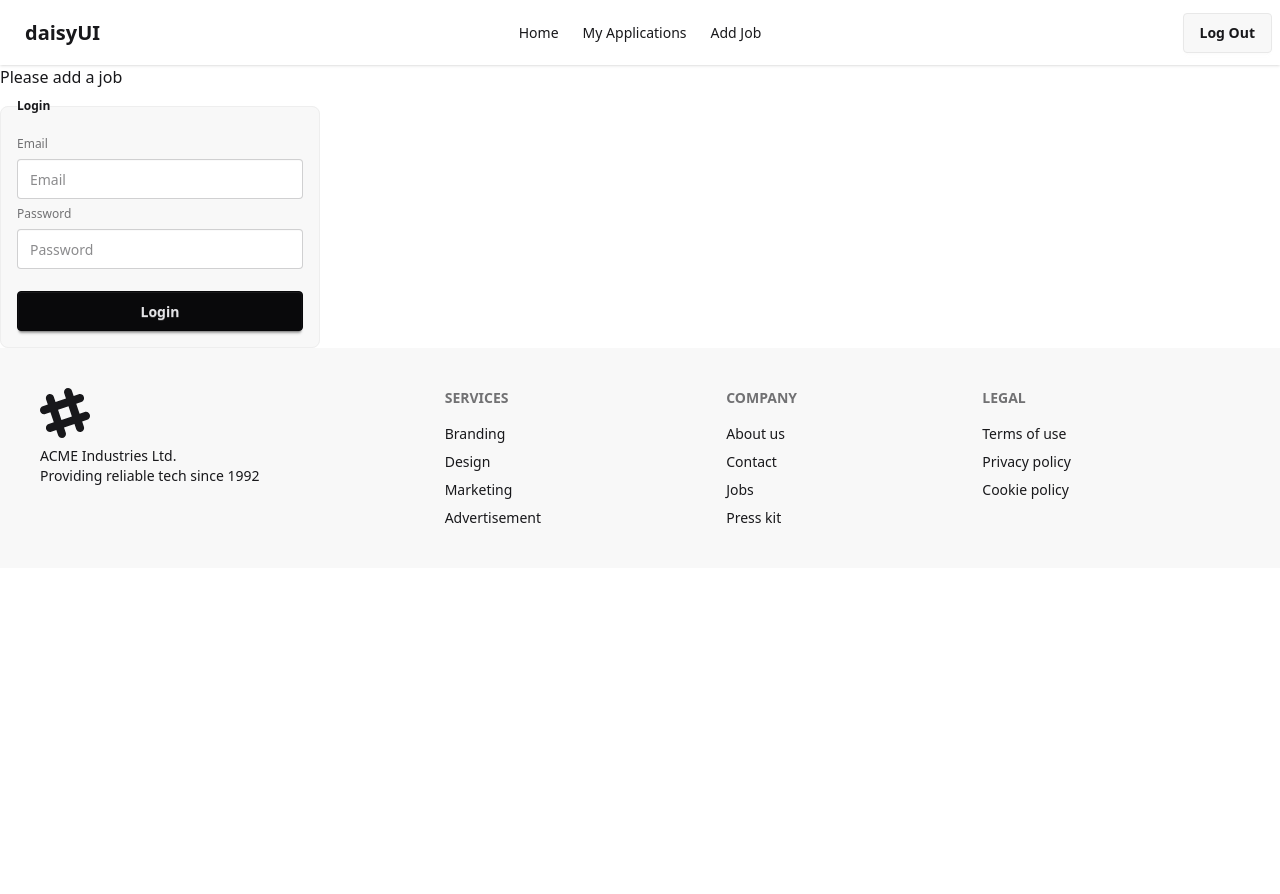
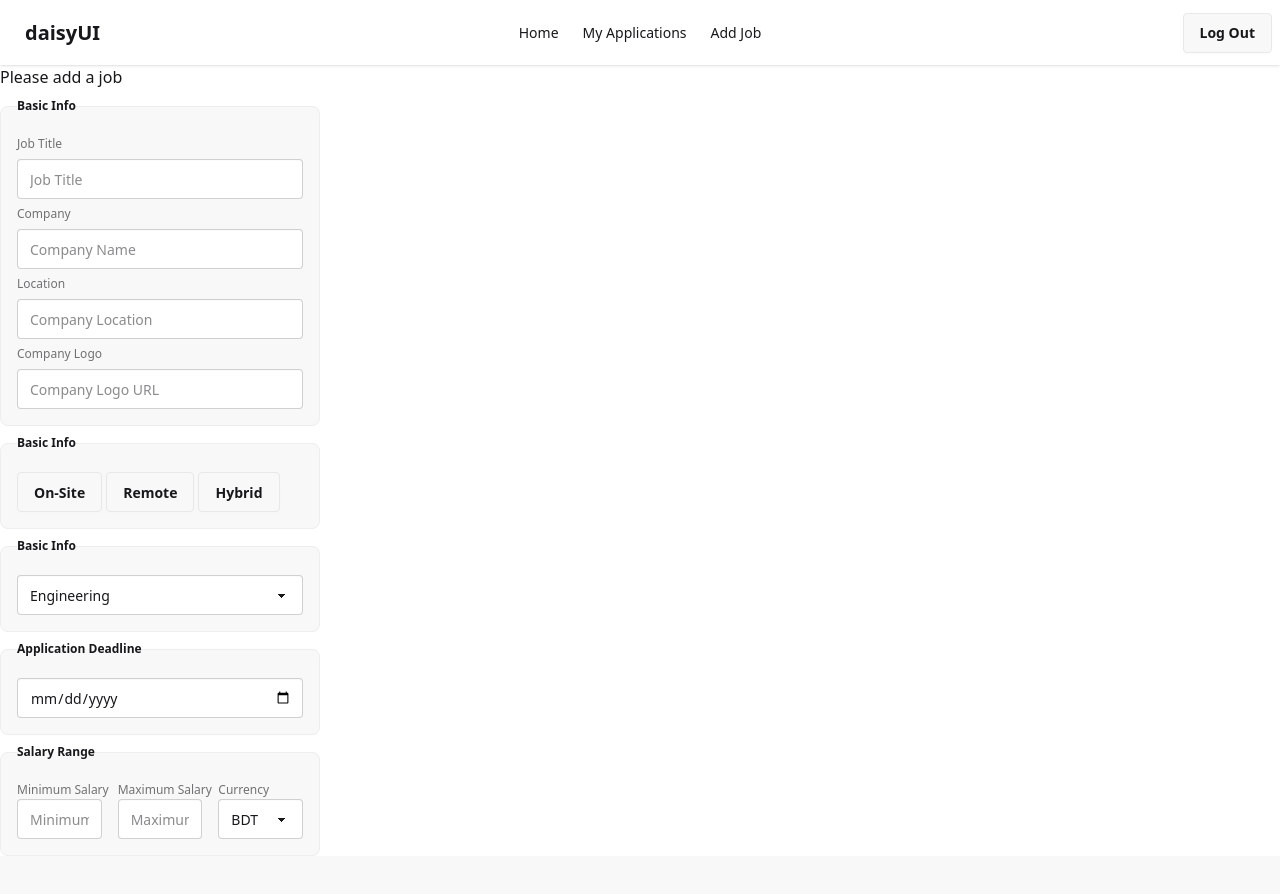
Before and after one commit to gmnayem631/career-code-client, a React (Vite) app: page /addJob in a window 1280 px wide. Shown: the top 894 px of the page. Before the commit the page ends 800 px from the top, so only its background shows below. Built offline with nearby package versions, Linux system fonts and the light colour scheme; no server answers; sample sign-in values are in the browser's storage.

Commit message:
added basic form for adding jobs

```diff
--- a/src/pages/AddJobs/AddJob.jsx
+++ b/src/pages/AddJobs/AddJob.jsx
@@ -6,15 +6,130 @@
       <h2>Please add a job</h2>
       <form>
         <fieldset className="fieldset bg-base-200 border-base-300 rounded-box w-xs border p-4">
-          <legend className="fieldset-legend">Login</legend>
+          <legend className="fieldset-legend">Basic Info</legend>
 
-          <label className="label">Email</label>
-          <input type="email" className="input" placeholder="Email" />
+          <label className="label">Job Title</label>
+          <input
+            name="title"
+            type="text"
+            className="input"
+            placeholder="Job Title"
+          />
 
-          <label className="label">Password</label>
-          <input type="password" className="input" placeholder="Password" />
+          <label className="label">Company</label>
+          <input
+            name="company"
+            type="text"
+            className="input"
+            placeholder="Company Name"
+          />
 
-          <button className="btn btn-neutral mt-4">Login</button>
+          <label className="label">Location</label>
+          <input
+            name="location"
+            type="text"
+            className="input"
+            placeholder="Company Location"
+          />
+          <label className="label">Company Logo</label>
+          <input
+            name="company_logo"
+            type="text"
+            className="input"
+            placeholder="Company Logo URL"
+          />
+        </fieldset>
+        {/* Job Type */}
+        <fieldset className="fieldset bg-base-200 border-base-300 rounded-box w-xs border p-4">
+          <legend className="fieldset-legend">Basic Info</legend>
+
+          <div className="filter">
+            <input
+              className="btn filter-reset"
+              type="radio"
+              name="jobType"
+              aria-label="All"
+            />
+            <input
+              className="btn"
+              type="radio"
+              name="jobType"
+              aria-label="On-Site"
+            />
+            <input
+              className="btn"
+              type="radio"
+              name="jobType"
+              aria-label="Remote"
+            />
+            <input
+              className="btn"
+              type="radio"
+              name="jobType"
+              aria-label="Hybrid"
+            />
+          </div>
+        </fieldset>
+        {/* Job Category */}
+        <fieldset className="fieldset bg-base-200 border-base-300 rounded-box w-xs border p-4">
+          <legend className="fieldset-legend">Basic Info</legend>
+
+          <select
+            defaultValue="Pick a color"
+            name="category"
+            className="select"
+          >
+            <option disabled={true}>Job Category</option>
+            <option>Engineering</option>
+            <option>Sales</option>
+            <option>Marketing</option>
+            <option>Finance</option>
+          </select>
+        </fieldset>
+        {/* Application Deadline */}
+        <fieldset className="fieldset bg-base-200 border-base-300 rounded-box w-xs border p-4">
+          <legend className="fieldset-legend">Application Deadline</legend>
+          <input type="date" className="input" />
+        </fieldset>
+        {/* Salary Range */}
+        <fieldset className="fieldset bg-base-200 border-base-300 rounded-box w-xs border p-4">
+          <legend className="fieldset-legend">Salary Range</legend>
+
+          <div className="grid grid-cols-1 lg:grid-cols-3 gap-4">
+            <div className="">
+              <label className="label">Minimum Salary</label>
+              <input
+                name="salaryMin"
+                type="text"
+                className="input"
+                placeholder="Minimum Salary"
+              />
+            </div>
+            <div className="">
+              <label className="label">Maximum Salary</label>
+              <input
+                name="salaryMax"
+                type="text"
+                className="input"
+                placeholder="Maximum Salary"
+              />
+            </div>
+
+            <div className="">
+              <label className="label">Currency</label>
+              <select
+                defaultValue="Pick a color"
+                name="category"
+                className="select"
+              >
+                <option disabled={true}>Select a Currency</option>
+                <option>BDT</option>
+                <option>USD</option>
+                <option>Euro</option>
+                <option>Pound</option>
+              </select>
+            </div>
+          </div>
         </fieldset>
       </form>
     </div>
```
